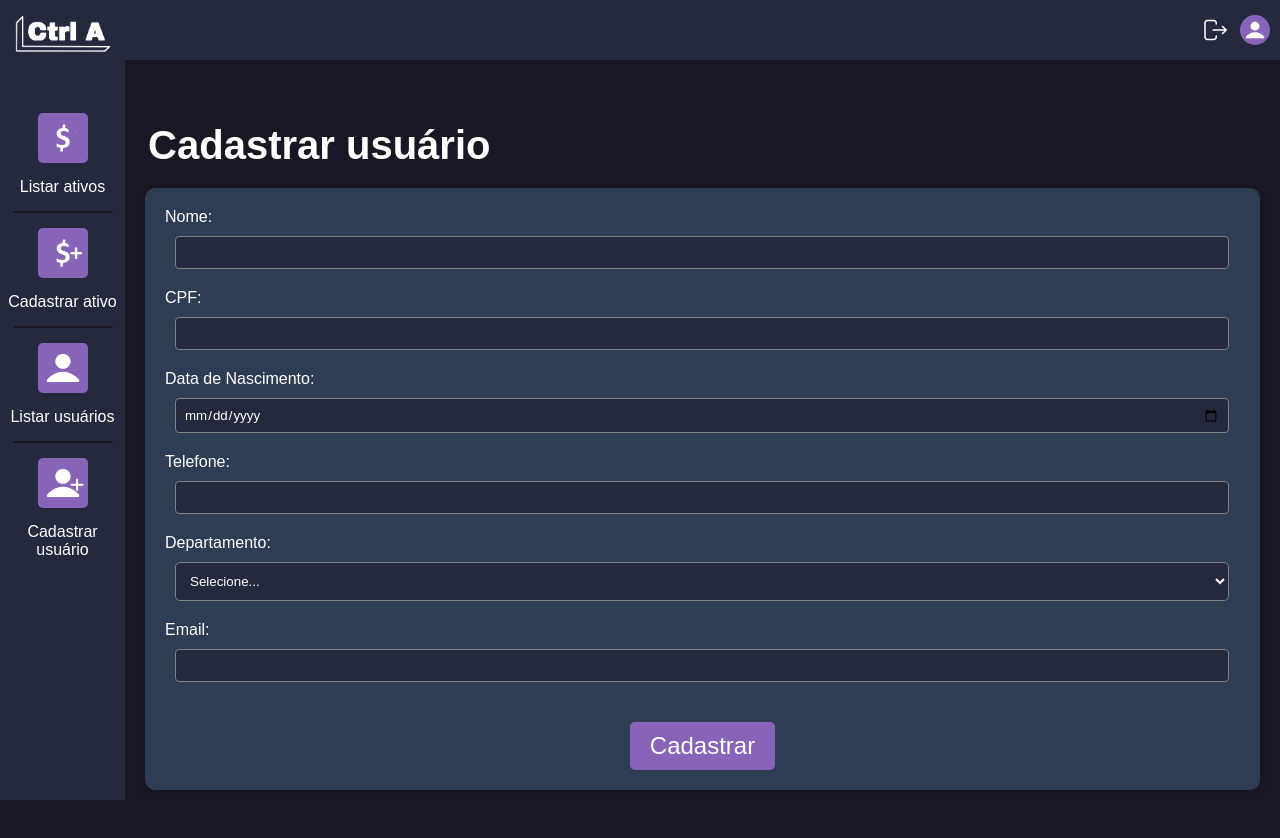
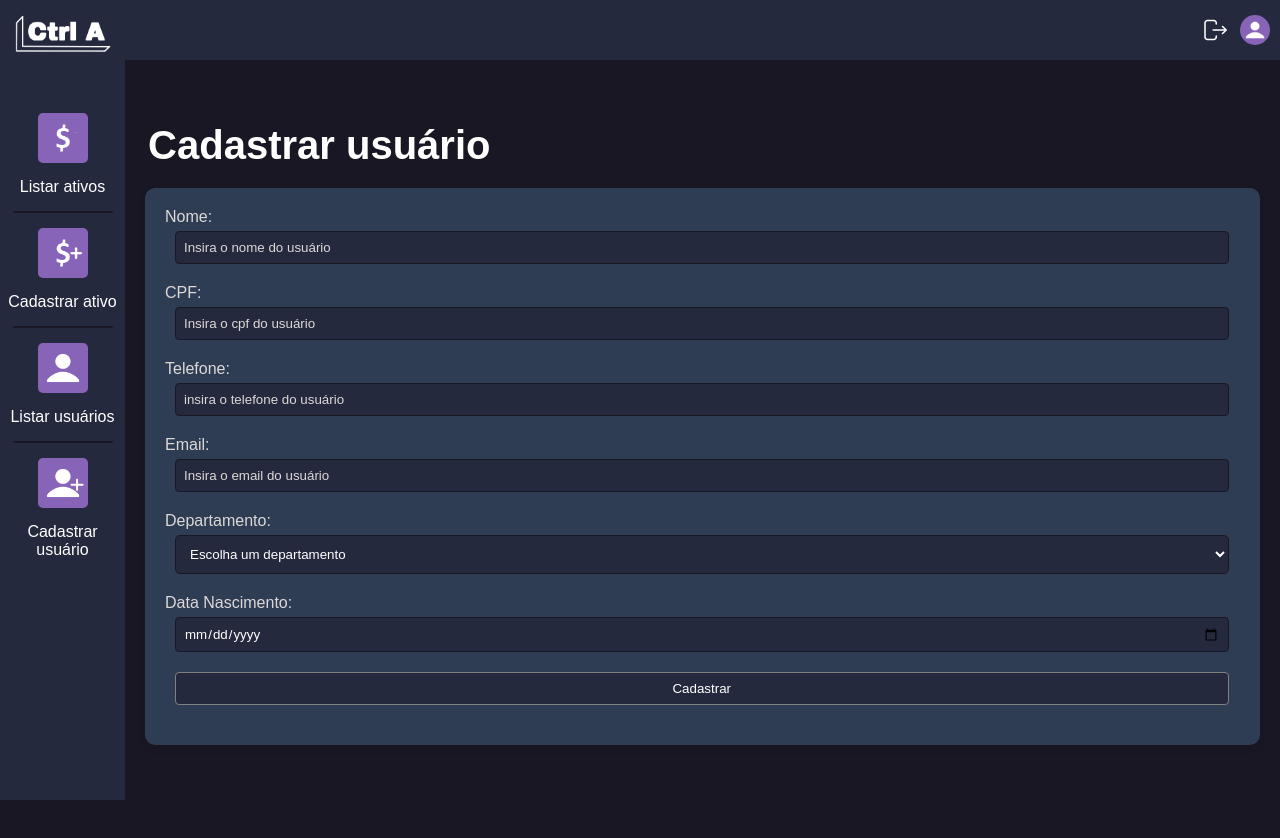
Before and after one commit to equipe-javali/API_3_FRONT, a React (Create React App) app in the folder ctrl-a/: page /CadastroUsuario in a window 1280 px wide. Shown: the top 838 px of the page. Built offline with nearby package versions, Linux system fonts and the light colour scheme.

Commit message:
17 - utilizando os campos, fazendo as verificações de cada campo

```diff
--- a/ctrl-a/src/pages/criarUsuario.tsx
+++ b/ctrl-a/src/pages/criarUsuario.tsx
@@ -1,15 +1,12 @@
-import { FormEvent, useEffect, useState } from "react";
+import { useEffect, useState } from "react";
 import './css/criarUsuario.css';
 import RespostaSistema from "../components/respostaSistema";
 import getLocalToken from "../utils/getLocalToken";
+import CampoPadrao from "../components/CampoPadrao";
+import CampoData from "../components/CampoData";
+import CampoDropdown from "../components/CampoDropdown";
 
 export default function CriarUsuario() {
-  const [nome, setNome] = useState('');
-  const [cpf, setCpf] = useState('');
-  const [nascimento, setNascimento] = useState('');
-  const [departamento, setDepartamento] = useState('');
-  const [email, setEmail] = useState('');
-  const [telefone, setTelefone] = useState('');
   const [textoResposta, setTextoResposta] = useState('')
   const [tipoResposta, setTipoResposta] = useState('')
   function fechaPopUp() {
@@ -24,45 +21,96 @@ export default function CriarUsuario() {
       return () => clearTimeout(timer);
     }
   }, [tipoResposta]);
+  const [avisoNome, setAvisoNome] = useState<string | undefined>(undefined);
+  const campoNome = CampoPadrao(
+    "Nome:",
+    "text",
+    "Insira o nome do usuário",
+    "Nome",
+    avisoNome
+  )
 
-  const handleNomeChange = (event: React.ChangeEvent<HTMLInputElement>) => {
-    setNome(event.target.value);
+  const [avisoCPF, setAvisoCPF] = useState<string | undefined>(undefined);
+  const campoCPF = CampoPadrao(
+    "CPF:",
+    "text",
+    "Insira o cpf do usuário",
+    "CPF",
+    avisoCPF
+  )
+
+  const [avisoTelefone, setAvisoTelefone] = useState<string | undefined>(undefined);
+  const campoTelefone = CampoPadrao(
+    "Telefone:",
+    "text",
+    "insira o telefone do usuário",
+    "Telefone",
+    avisoTelefone
+  )
+
+  const [avisoEmail, setAvisoEmail] = useState<string | undefined>(undefined);
+  const campoEmail = CampoPadrao(
+    "Email:",
+    "email",
+    "Insira o email do usuário",
+    "Email",
+    avisoEmail
+  )
+  const [avisoNascimento, setAvisoNascimento] = useState<string | undefined>(undefined);
+  const campoNascimento = CampoData(
+    "Data Nascimento:",
+    "Nascimento",
+    avisoNascimento
+  )
+
+  const [avisoDepartamento, setAvisoDepartamento] = useState<string | undefined>(undefined);
+  const campoDepartamento = CampoDropdown(
+    "Departamento:",
+    ["Departamento 1", "Departamento 2"],
+    "Escolha um departamento",
+    avisoDepartamento
+  )
+
+  function handleSubmit(event: React.FormEvent<HTMLFormElement>) {
+    event.preventDefault()
+    let certo = true
+    if (campoNome.dado === '' || !campoNome.dado) {
+      setAvisoNome("Insira algo no nome!")
+      certo = false
+    }
+    if (campoCPF.dado === '') {
+      setAvisoCPF("Insira o cpf!")
+      certo = false
+    } else if (campoCPF.dado.length) {
+      setAvisoCPF("Insira um cpf válido!")
+      certo = false
+    }
+    if (campoEmail.dado === '') {
+      setAvisoEmail("Insira um email!")
+      certo = false
+    }
+    if (campoTelefone.dado === '') {
+      setAvisoTelefone("Insira um telefone!")
+      certo = false
+    }
+    if (campoNascimento.dado === '') {
+      setAvisoNascimento("Insira uma data!")
+      certo = false
+    }
+    if (campoDepartamento.dado === '') {
+      setAvisoDepartamento("Escolha um departamento!")
+      certo = false
+    }
+    if (certo) {
+      const data = {
+        campoNome,
+        campoCPF,
+        campoNascimento,
+        campoDepartamento,
+        campoEmail,
+        campoTelefone
       };
-
-  const handleCPFChange = (event: React.ChangeEvent<HTMLInputElement>) => {
-    setCpf(event.target.value);
-  };
-
-  const handleNascimentoChange = (event: React.ChangeEvent<HTMLInputElement>) => {
-    setNascimento(event.target.value);
-  };
-
-  const handleDepartamentoChange = (event: React.ChangeEvent<HTMLSelectElement>) => {
-    setDepartamento(event.target.value);
-  };
-
-  const handleEmailChange = (event: React.ChangeEvent<HTMLInputElement>) => {
-    setEmail(event.target.value);
-  };
-
-  const handleTelefoneChange = (event: React.ChangeEvent<HTMLInputElement>) => {
-    setTelefone(event.target.value);
-  };
-
-
-  const handleSubmit = async (event: FormEvent<HTMLButtonElement>) => {
-    event.preventDefault();
-    const data = {
-      nome,
-      cpf,
-      nascimento,
-      departamento,
-      email,
-      telefone
-    };
-
       const token = getLocalToken();
-
       try {
         console.log(data);
         fetch('http://localhost:8080/usuario/cadastro', {
@@ -79,8 +127,9 @@ export default function CriarUsuario() {
             if (response.ok) {
               setTextoResposta("Usuário cadastrado com sucesso!")
               setTipoResposta("Sucesso")
-          }
-          else {
+            } else if (response.status === 400) {
+              setAvisoEmail("Email já cadastrado!")
+            } else {
               setTextoResposta(`Não foi possível cadastrar! Erro:${response.status}`)
               setTipoResposta("Erro")
             }
@@ -93,45 +142,27 @@ export default function CriarUsuario() {
         setTextoResposta(`Erro ao processar requisição! Erro:${error}`)
         setTipoResposta("Erro")
       }
+    }
   };
 
   return (
     <div className="cadastroUsuário">
       <RespostaSistema textoResposta={textoResposta} tipoResposta={tipoResposta} onClose={fechaPopUp} />
-      <div>
       <h2>Cadastrar usuário</h2>
+      <form
+        onSubmit={handleSubmit}
+        className="FormsCadastroUsuario"
+      >
+        <div className="primeira-parte">
+          {campoNome.codigo}
+          {campoCPF.codigo}
+          {campoTelefone.codigo}
+          {campoEmail.codigo}
+          {campoDepartamento.codigo}
+          {campoNascimento.codigo}
+          <input type="submit" value="Cadastrar" />
         </div>
-      <div className="primeira-parte">
-        <div>
-          <label>Nome:</label>
-          <input type="text" value={nome} onChange={handleNomeChange} />
-        </div>
-        <div>
-          <label>CPF:</label>
-          <input type="text" value={cpf} onChange={handleCPFChange} />
-        </div>
-        <div>
-          <label>Data de Nascimento:</label>
-          <input type="date" value={nascimento} onChange={handleNascimentoChange} />
-        </div>
-        <div>
-          <label>Telefone:</label>
-          <input type="text" value={telefone} onChange={handleTelefoneChange} />
-        </div>
-        <div>
-          <label>Departamento:</label>
-          <select value={departamento} onChange={handleDepartamentoChange}>
-            <option value="">Selecione...</option>
-            <option value="Departamento 1">Departamento 1</option>
-            <option value="Departamento 2">Departamento 2</option>
-          </select>
-        </div>
-        <div>
-          <label>Email:</label>
-          <input type="email" value={email} onChange={handleEmailChange} />
-        </div>
-        <button onClick={handleSubmit}>Cadastrar</button>
-      </div>
+      </form>
     </div>
   );
 }
```
Lines whose indentation alone changed are shown as unchanged.
